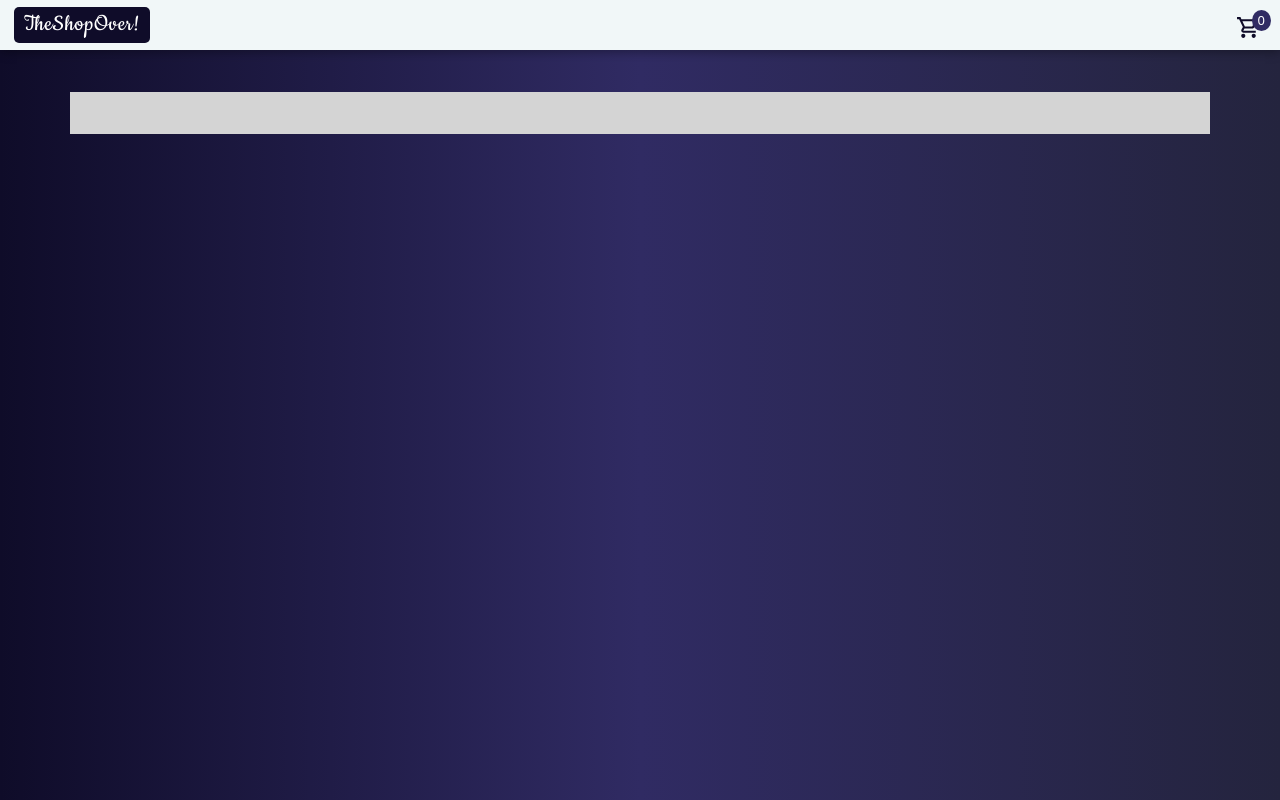
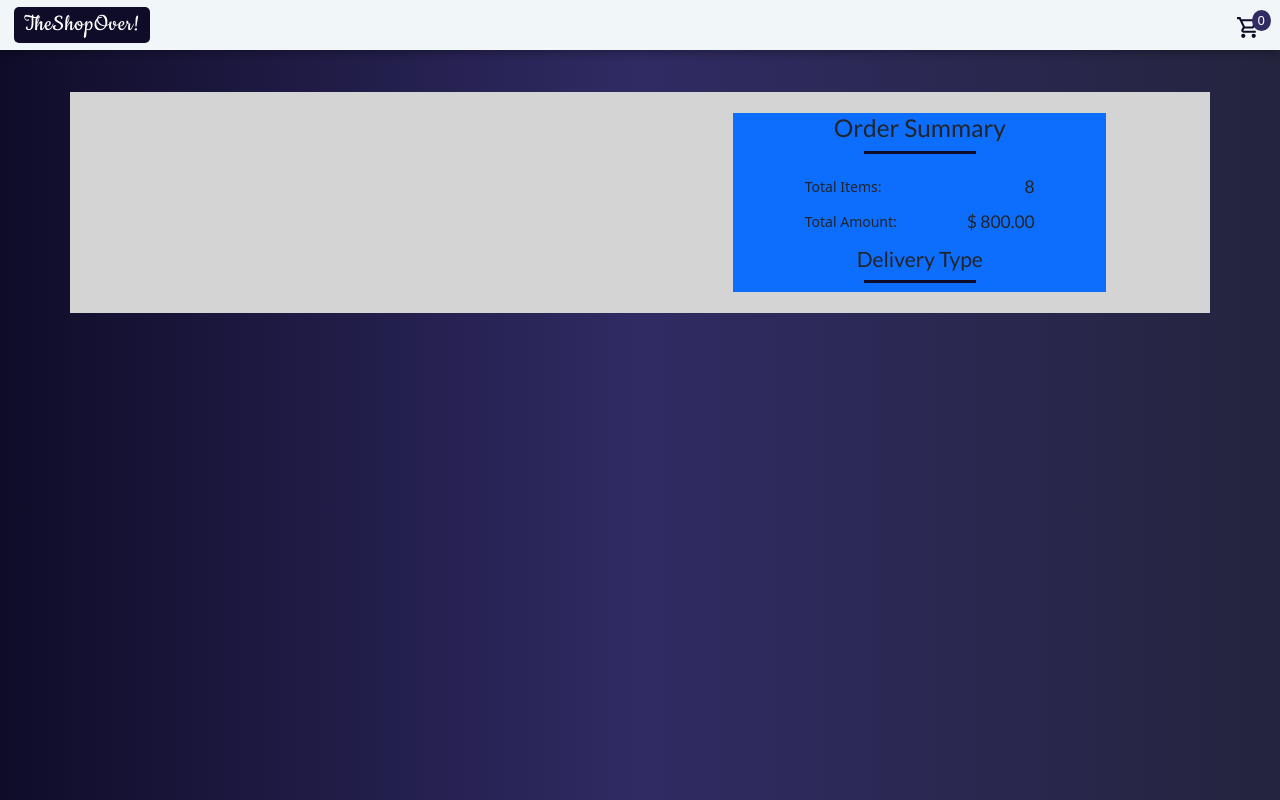
Before and after one commit to AyoTheInspired/redux-shop-over, a React (Create React App) app: page /cart in a window 1280 px wide. Built offline with nearby package versions, Linux system fonts and the light colour scheme.

Commit message:
Added lines and order summary

```diff
--- a/src/App.css
+++ b/src/App.css
@@ -35,8 +35,15 @@
 }
 
 .underline {
-	width: 50%;
+	width: 30%;
 	height: 0.25rem;
 	margin: 0.6rem auto;
 	background: var(--pry-clr-1);
 }
+
+.underline-full {
+	width: 30%;
+	height: 0.25rem;
+	margin: 0.6rem auto;
+	background: var(--pry-clr-1);
+}
--- a/src/pages/Cart.js
+++ b/src/pages/Cart.js
@@ -70,13 +70,38 @@ function Cart() {
 						sm={8}
 						md={5}
 						lg={4}
-						className="cartPage__right"></OrderSummary>
+						className="cartPage__right bg-primary">
+						<h3 className="mb-0 summary__title text-center">
+							Order Summary
+							<div className="underline"></div>
+						</h3>
+
+						<div className="summary__totals p-3">
+							<div className="top flex-btw col-lg-8 mx-auto">
+								<p className="mb-0 total__tag">Total Items: </p>
+								<h5 className="mb-0 total__value"> 8 </h5>
+							</div>
+							<div className="bottom flex-btw col-lg-8 mx-auto mt-3">
+								<p className="mb-0 total__tag">Total Amount: </p>
+								<h5 className="mb-0 total__value">$ 800.00 </h5>
+							</div>
+						</div>
+						<div className="summary__deliveries">
+							<h4 className="delivery__title text-center">
+								Delivery Type
+								<div className="underline"></div>
+							</h4>
+						</div>
+						<div className="summary__promotions"></div>
+						<div className="summary__checkout"></div>
+					</OrderSummary>
 				</Section>
 			</Row>
 		</Container>
 	);
 }
 
+<div className="underline"></div>;
 export default Cart;
 
 const Section = styled.section`
@@ -106,7 +131,6 @@ const CartItemWrap = styled.div`
 		.cartItem__title {
 			font-weight: bold;
 		}
-		/* align-items: center; */
 	}
 
 	.item__qty {
@@ -164,4 +188,7 @@ const CartItemWrap = styled.div`
 	}
 `;
 
-const OrderSummary = styled(Col)``;
+const OrderSummary = styled(Col)`
+	display: flex;
+	flex-direction: column;
+`;
```
